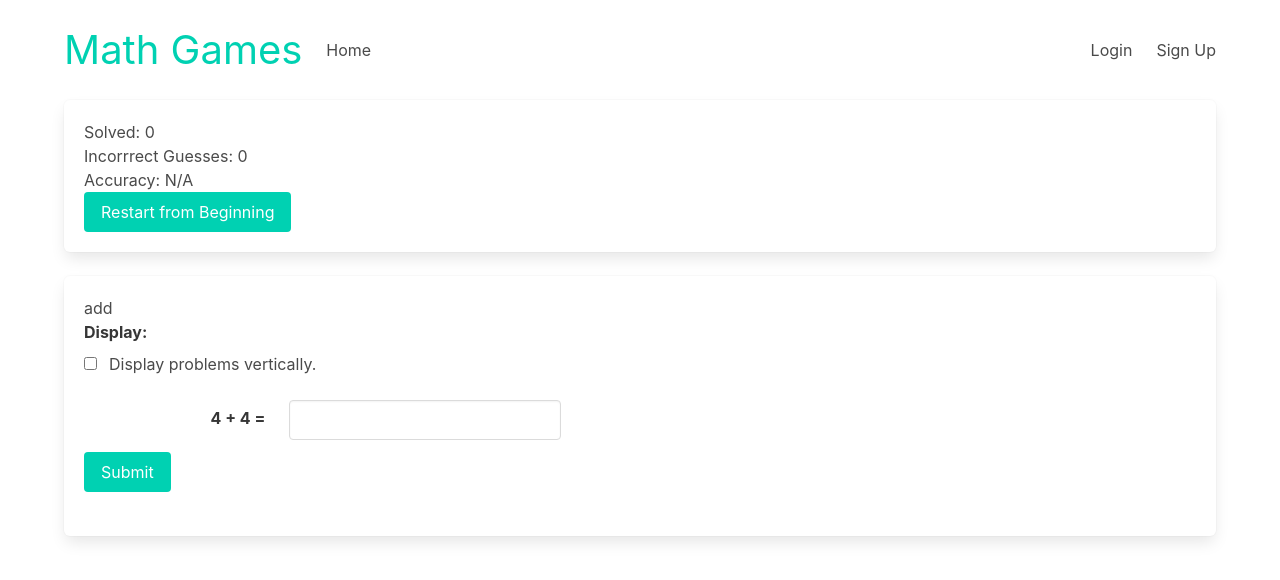
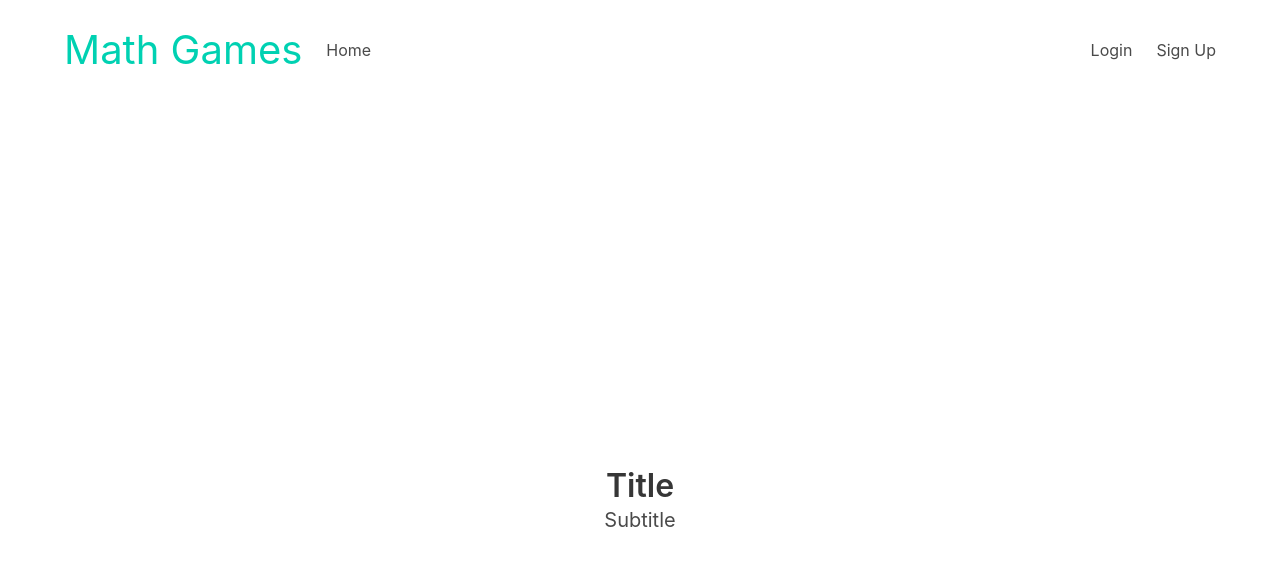
Before and after one commit to quentinikeno/Springboard-SEC-Capstone-2, a React (Create React App) app in the folder frontend/: page / in a window 1280 px wide. Shown: the top 580 px of the page. Built offline with nearby package versions, Linux system fonts and the light colour scheme; no server answers.

Commit message:
Add route for Home page.

```diff
--- a/frontend/src/home/Home.js
+++ b/frontend/src/home/Home.js
@@ -1,11 +1,13 @@
 const Home = () => {
 	return (
-		<div className="hero-body">
-			<div className="container has-text-centered">
-				<p className="title">Title</p>
-				<p className="subtitle">Subtitle</p>
+		<section className="hero is-fullheight">
+			<div className="hero-body">
+				<div className="container has-text-centered">
+					<p className="title">Title</p>
+					<p className="subtitle">Subtitle</p>
+				</div>
 			</div>
-		</div>
+		</section>
 	);
 };
 
--- a/frontend/src/routes/AppRoutes.js
+++ b/frontend/src/routes/AppRoutes.js
@@ -2,12 +2,14 @@ import ProblemBoxGame from "../math-squared/ProblemBoxGame";
 import AuthRoutes from "./AuthRoutes";
 import ProfileRoutes from "./ProfileRoutes";
 import PrivateRoutes from "./PrivateRoutes";
+import Home from "../home/Home";
 import { Routes, Route, Navigate } from "react-router-dom";
 
 const AppRoutes = () => {
 	return (
 		<Routes>
-			<Route path={"/"} element={<ProblemBoxGame />} />
+			<Route path={"/"} element={<Home />} />
+			<Route path={"/game"} element={<ProblemBoxGame />} />
 			<Route path={"/auth/*"} element={<AuthRoutes />} />
 			<Route element={<PrivateRoutes />}>
 				<Route path={"/profile/*"} element={<ProfileRoutes />} />
```
